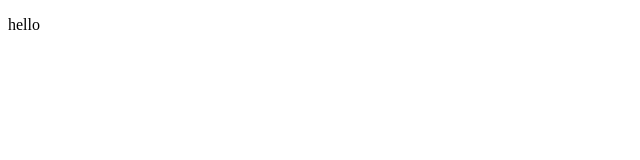
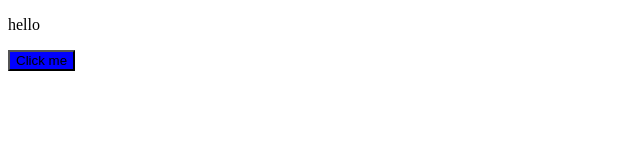
Before and after one commit to NakulSinghal115/Apna-college, a plain HTML site: page index.html in a window 1280 px wide. Shown: the whole page, without its empty margins (0-640 px from the left). Drawn offline with Linux system fonts and the light colour scheme.

Commit message:
including js

```diff
--- a/index.html
+++ b/index.html
@@ -4,10 +4,23 @@
     <meta charset="UTF-8">
     <meta name="viewport" content="width=device-width, initial-scale=1.0">
     <title>Document</title>
+    <style>
+        button{
+            background-color:  blue;
+        }
+    </style>
 </head>
 <body>
    <p> hello <p>
+   <button id="btn">Click me</button>
+    <br><br>
 
-    <br><br>
 </body>
+<script>
+let btn = document.getElementById("btn");
+btn.addEventListener("click", function(){
+    alert("Button clicked");
+})
+
+</script>
 </html>
```
